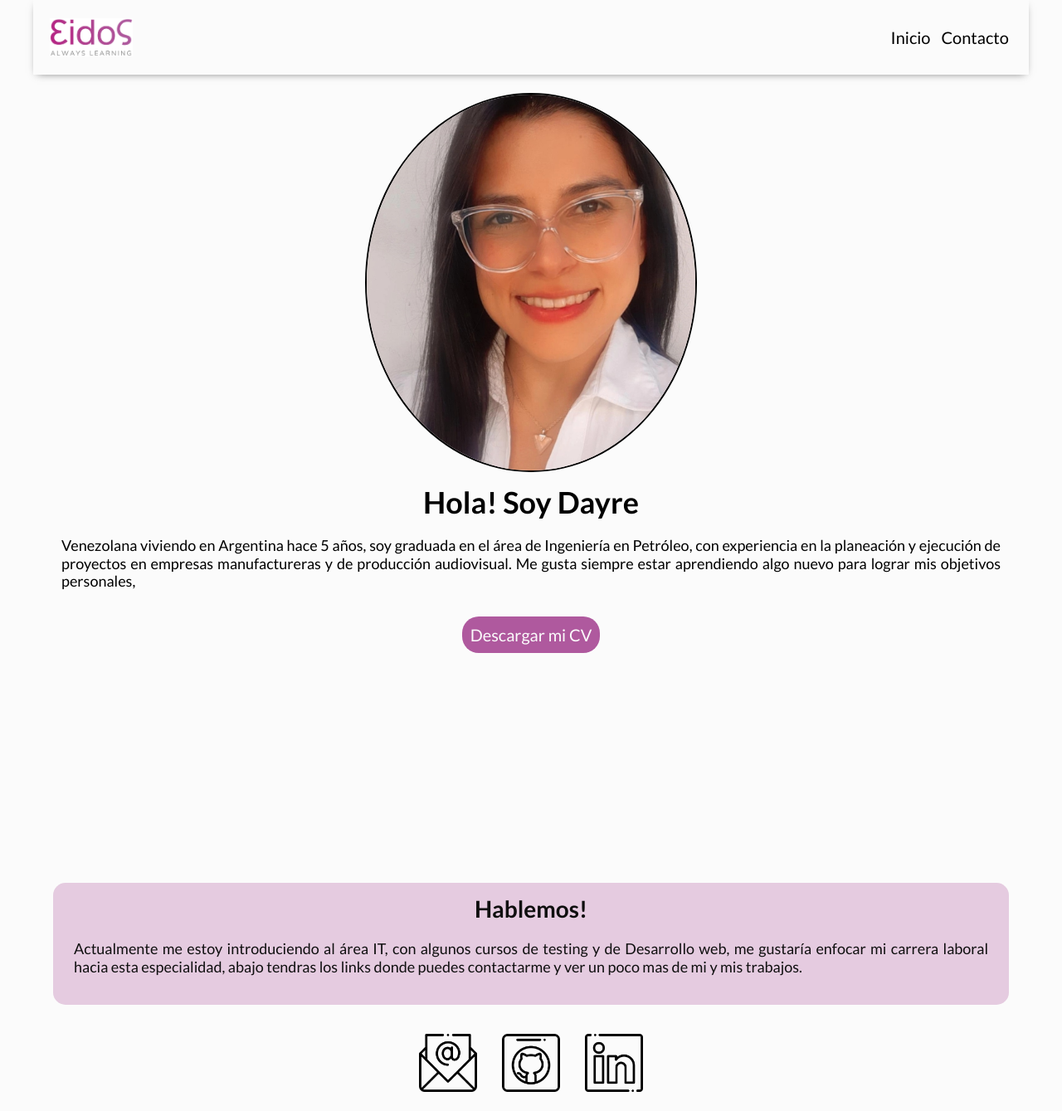
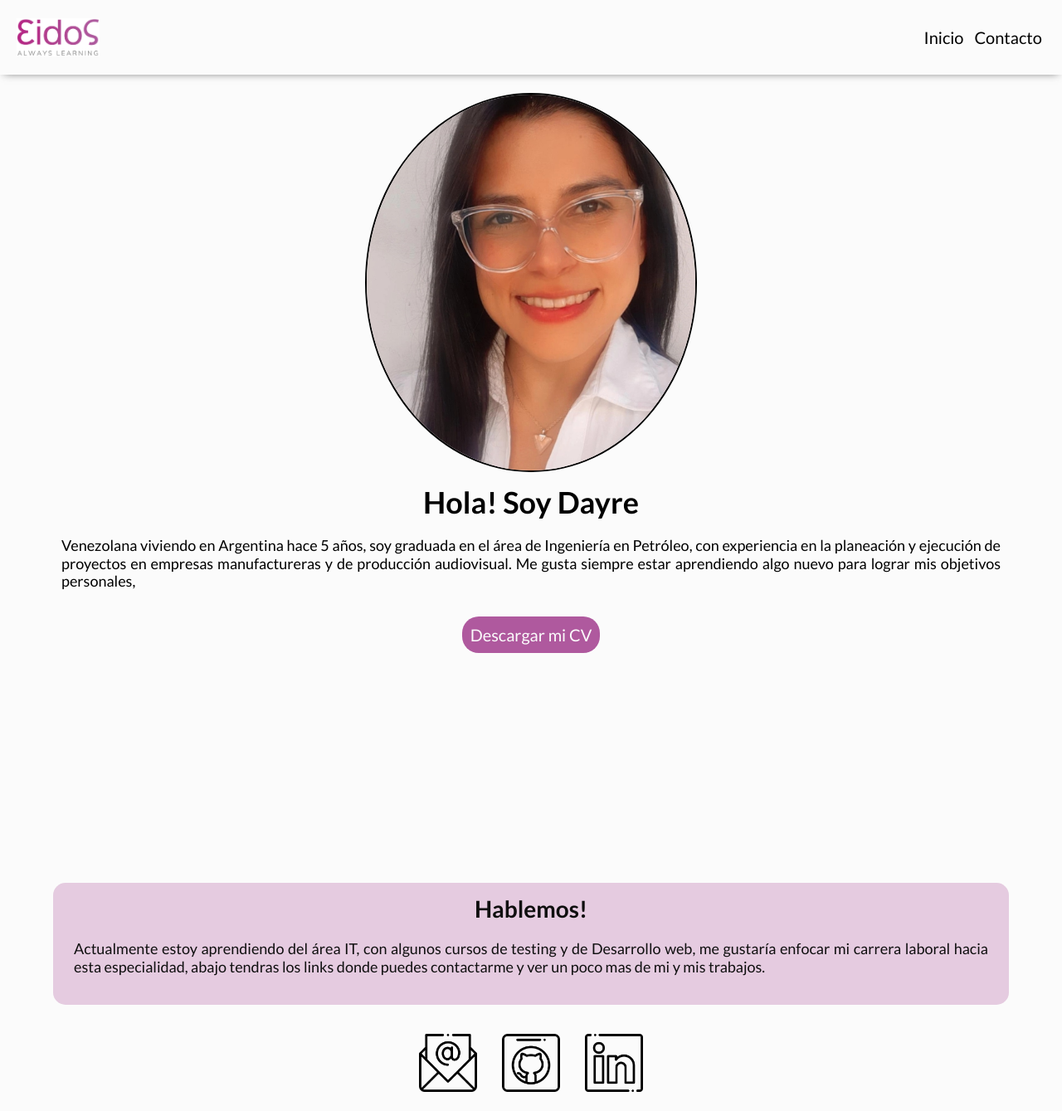
Before and after one commit to DayreC/codigopalante, a plain HTML site: page index.html in a window 1280 px wide. Shown: the top 1339 px of the page at 83% size. Drawn offline with Linux system fonts and the light colour scheme.

Commit message:
entrega 1

```diff
--- a/css/styles.css
+++ b/css/styles.css
@@ -31,7 +31,7 @@ header{
     width: 100%;
     padding-right: 50px;
     padding-left: 20px;
-    max-width: 1200px;
+    /*max-width: 1200px;*/
     margin:auto;
     height: 90px;
 
--- a/index.html
+++ b/index.html
@@ -44,7 +44,7 @@
             <article class="hablemos">
                 <h2>Hablemos!</h2>
                 <p>
-                    Actualmente me estoy introduciendo al área IT, con algunos cursos de testing y de Desarrollo web, me gustaría enfocar mi carrera laboral hacia esta especialidad,  abajo tendras los links donde puedes contactarme y ver un poco mas de mi y mis trabajos.</p>
+                    Actualmente estoy aprendiendo del área IT, con algunos cursos de testing y de Desarrollo web, me gustaría enfocar mi carrera laboral hacia esta especialidad,  abajo tendras los links donde puedes contactarme y ver un poco mas de mi y mis trabajos.</p>
             </article>
             <article>
                 <ul id="icon">
```
Also changed, not shown: img/otramuestra.jpg (deleted).
